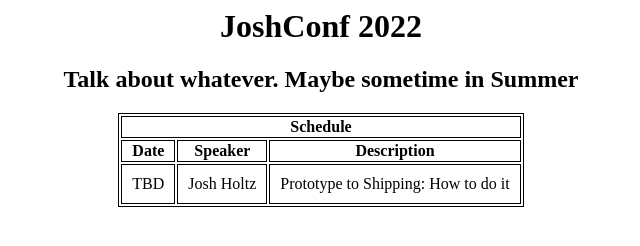
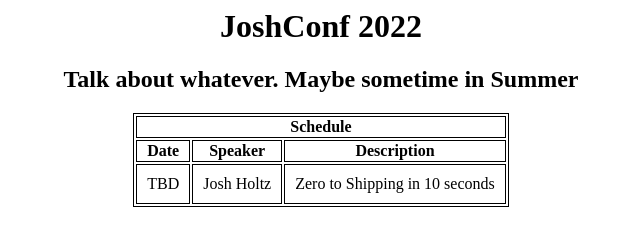
Before and after one commit to joshdholtz/joshconf, a plain HTML site: page index.html in a window 1280 px wide. Shown: the whole page, without its empty margins (319-959 px from the left). Drawn offline with Linux system fonts and the light colour scheme.

Commit message:
Update index.html

```diff
--- a/index.html
+++ b/index.html
@@ -25,7 +25,7 @@
         <tr>
           <td>TBD</td>
           <td>Josh Holtz</td>
-          <td>Prototype to Shipping: How to do it</td>
+          <td>Zero to Shipping in 10 seconds</td>
         </tr>
       </table>
     </center>
```
